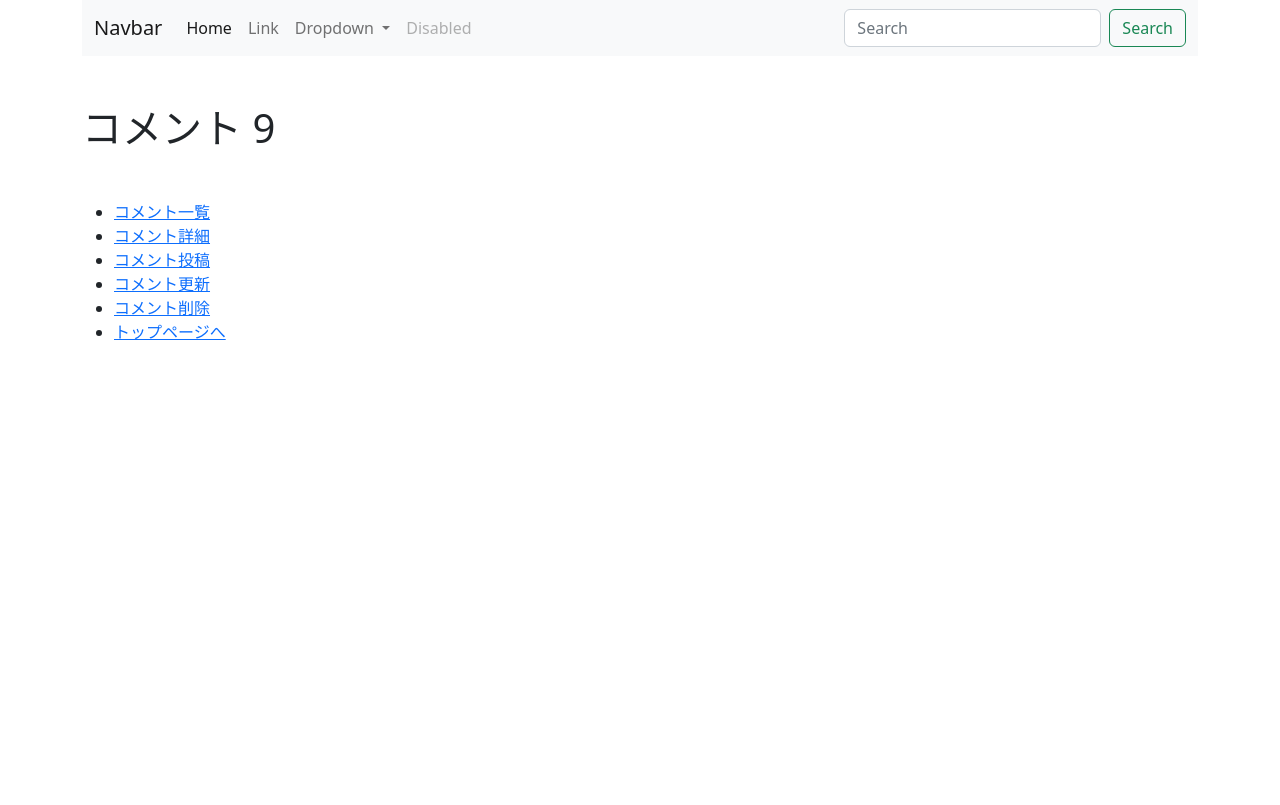
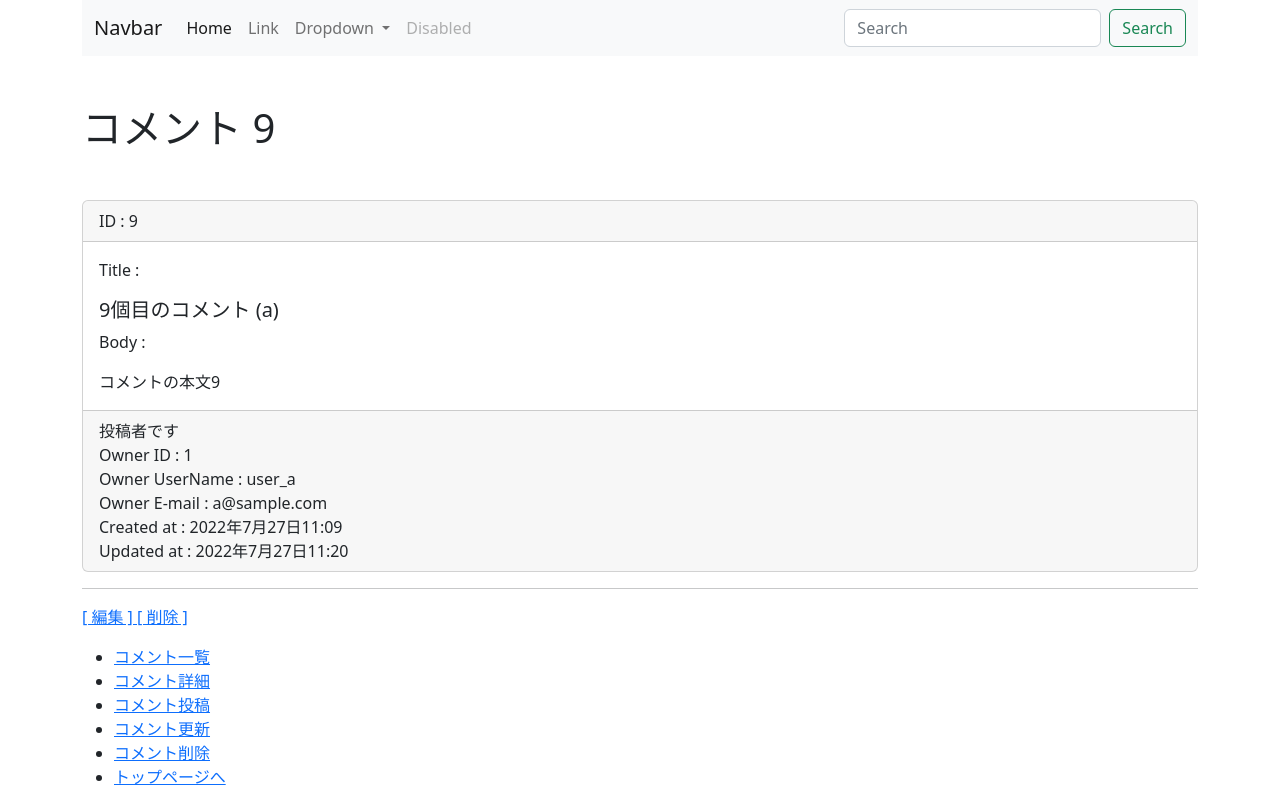
Before and after one commit to KondouM/django_comment_auth, a Django app: page /comments/9 in a window 1280 px wide. Before the commit the page ends 340 px from the top, so only its background shows below. Run offline with Django 5.2, Linux system fonts and the light colour scheme; a user stored in the database is signed in; data comes from the database, SQL or seed files in the repository.

Commit message:
投稿認証と詳細表示の機能追加

```diff
--- a/django_comment_auth/comments/models.py
+++ b/django_comment_auth/comments/models.py
@@ -10,3 +10,9 @@ class Comment(models.Model):
 
     class Meta:
         ordering = ['-updated_at'] # 降順ソート
+
+    #ログインユーザーがコメント投稿者かどうかを判断する
+    def is_owner(self, user):
+        if self.owner.id == user.id:
+            return True
+        return False
--- a/django_comment_auth/comments/templates/comments/show.html
+++ b/django_comment_auth/comments/templates/comments/show.html
@@ -1,11 +1,53 @@
 {% extends "base.html" %}
 
 {% block title %}
-コメント {{ comment_id }}
+コメント {{ comment.id }}
 {% endblock %}
 
 {% block content %}
-<h1 class="my-5">コメント {{ comment_id }}</h1>
+<h1 class="my-5">コメント {{ comment.id }}</h1>
+<div class="card mb-3">
+    <div class="card-header">
+        ID : {{ comment.id }}
+    </div>
+    <div class="card-body">
+        <p class="card-text">Title : </p>
+        <h5 class="card-title">{{ comment.title }}</h5>
+        <p class="card-text">Body : </p>
+        <p class="card-text">{{ comment.body }}</p>
+    </div>
+    <div class="card-footer">
+        {% if is_owner %}
+            投稿者です<br>
+        {% else %}
+            投稿者ではありません<br>
+        {% endif %}
+        Owner ID : {{ comment.owner_id }}<br>
+        Owner UserName : {{ comment.owner }}<br>
+        Owner E-mail : {{ comment.owner.email }}<br>
+        Created at : {{ comment.created_at }}<br>
+        Updated at : {{ comment.updated_at }}
+    </div>
+</div>
+<hr>
+{% if is_owner %}
+    <div>
+        <p>
+            <a href="{% url 'comments:update' comment.id %}">
+                [ 編集 ]
+            </a>
+            <a href="{% url 'comments:delete' comment.id %}">
+                [ 削除 ]
+            </a>
+        </p>
+    </div>
+{% else %}
+<div>
+    <p>[ 編集 ] [ 削除 ]</p>
+</div>
+{% endif %}
+<div>
+</div>
 <ul>
     <li>
         <a href="{% url 'comments:index' %}">コメント一覧</a>
--- a/django_comment_auth/comments/views.py
+++ b/django_comment_auth/comments/views.py
@@ -1,5 +1,6 @@
 from django.conf import settings
 from django.shortcuts import render
+from django.shortcuts import get_object_or_404
 from django.contrib.auth import authenticate,login,logout
 from django.shortcuts import redirect
 from django.urls import reverse
@@ -39,7 +40,10 @@ def comments_show(request, comment_id):
     if not request.user.is_authenticated:
         return redirect('%s?next=%s' % (settings.LOGIN_URL, request.path))
     context = {}
-    context['comment_id'] = comment_id
+    # context['comment_id'] = comment_id
+    comment = get_object_or_404(Comment, pk=comment_id)
+    context['comment'] = comment
+    context['is_owner'] = comment.is_owner(request.user)
     return render(request,'comments/show.html',context)
 
 def comments_create(request):
```
